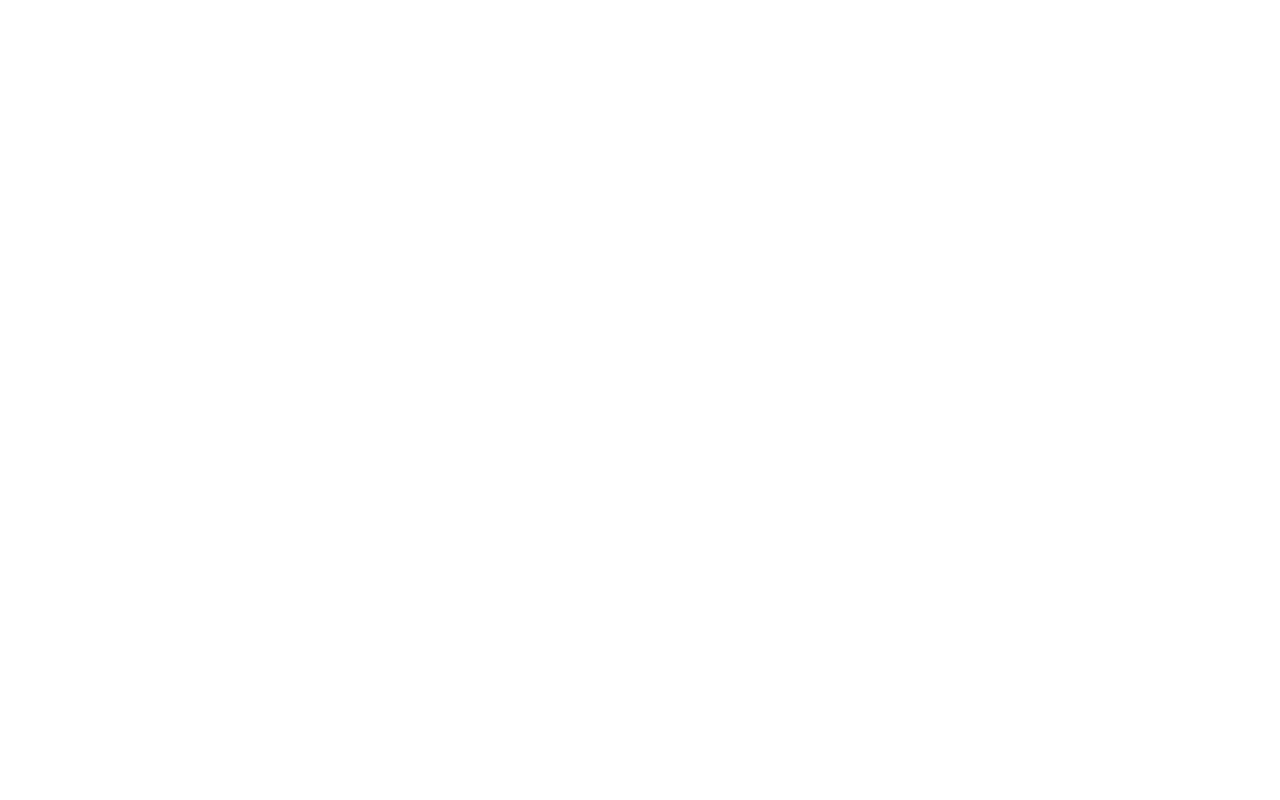
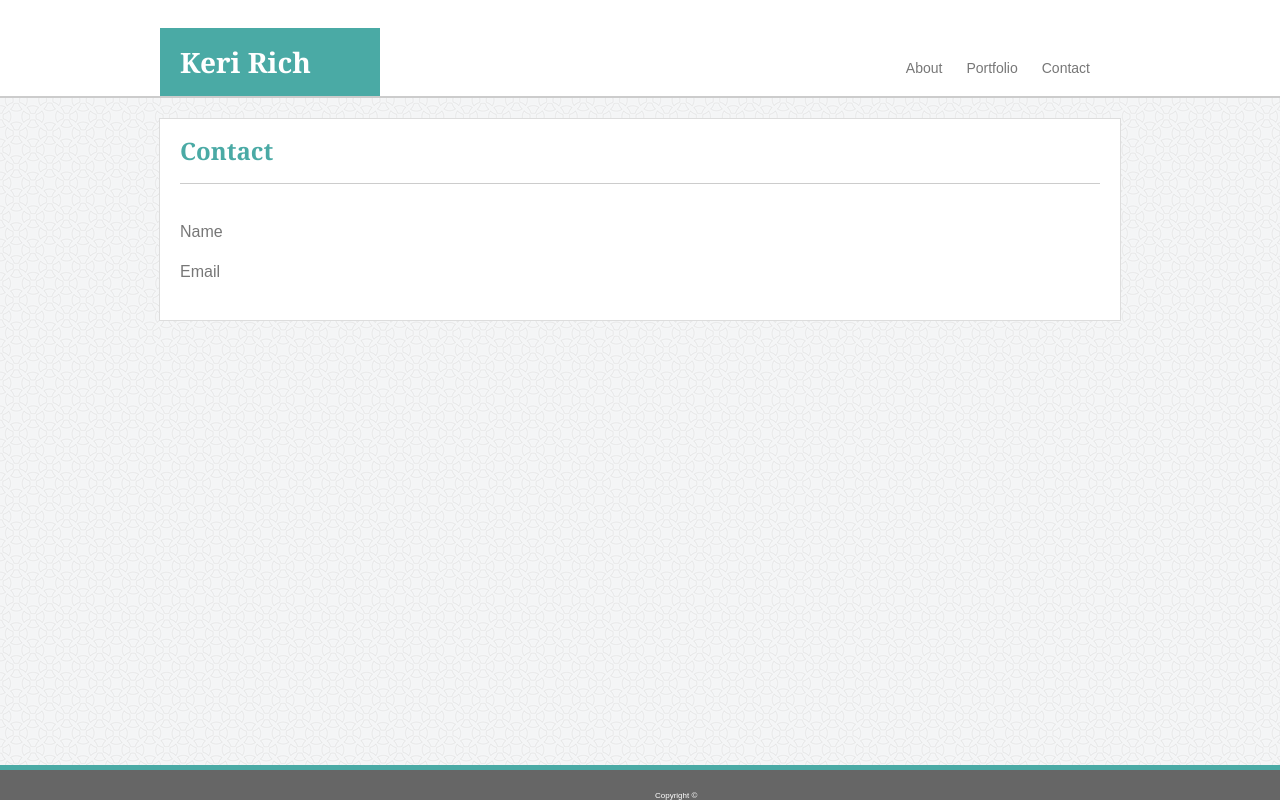
Before and after one commit to krich2013/Basic-Portfolio, a plain HTML site: page contact.html in a window 1280 px wide. Drawn offline with Linux system fonts and the light colour scheme.

Commit message:
Set up contact page

```diff
--- a/Assets/CSS/style.css
+++ b/Assets/CSS/style.css
@@ -73,7 +73,7 @@ section {
     }
 
 
-#About-Me-Heading {
+#Section-Heading {
     padding-bottom: 20px;
     margin: 20px;
     border-bottom-style: solid;
@@ -90,8 +90,9 @@ section {
     float: left;
 }
 
-#About-Me-Text {
+#Body-Text {
     height: 100%;
+    padding-left: 20px;
     padding-right: 20px;
 }
 
--- a/contact.html
+++ b/contact.html
@@ -0,0 +1,50 @@
+<!DOCTYPE html>
+<html lang="en">
+<head>
+    <meta charset="UTF-8">
+    <meta name="viewport" content="width=device-width, initial-scale=1.0">
+    <meta http-equiv="X-UA-Compatible" content="ie=edge">
+    <title>Contact Info</title>
+    <link rel = "stylesheet" href = "Assets/CSS/reset.css" />
+    <link rel = "stylesheet" href = "Assets/CSS/style.css" />
+</head>
+<body background="Assets/Images/backgroundimage.png">
+    <header>
+        <div class="Heading-Box">
+    <!-- Name box in the top right -->
+        <h1>Keri Rich</h1>
+
+    <!-- Top left navigation bar -->
+        <div id="NavBar">
+            <a href="#">About</a>
+            <a href="#">Portfolio</a>
+            <a href="#">Contact</a>
+        </div>
+        </div>
+    </header>
+    <section>
+
+            <!-- Content headers -->
+            <div id="Section-Heading">
+                <h2>Contact</h2>
+            </div>
+
+            <div id="Body-Text">
+                <br>
+                <p>Name</p>
+                <br>
+                <p>Email</p>
+                <br>
+            </div>
+
+        </section>
+
+        <footer>
+            <div id="Footer-Text">
+                Copyright &copy;
+            </div>
+        </footer>
+
+
+</body>
+</html>
```
Also changed, not shown: index.html (+2 -2 lines).
